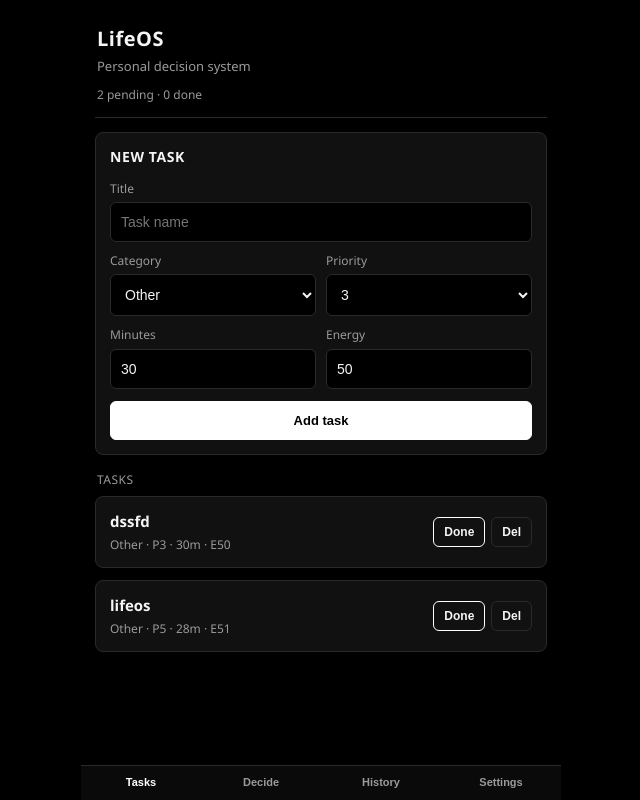
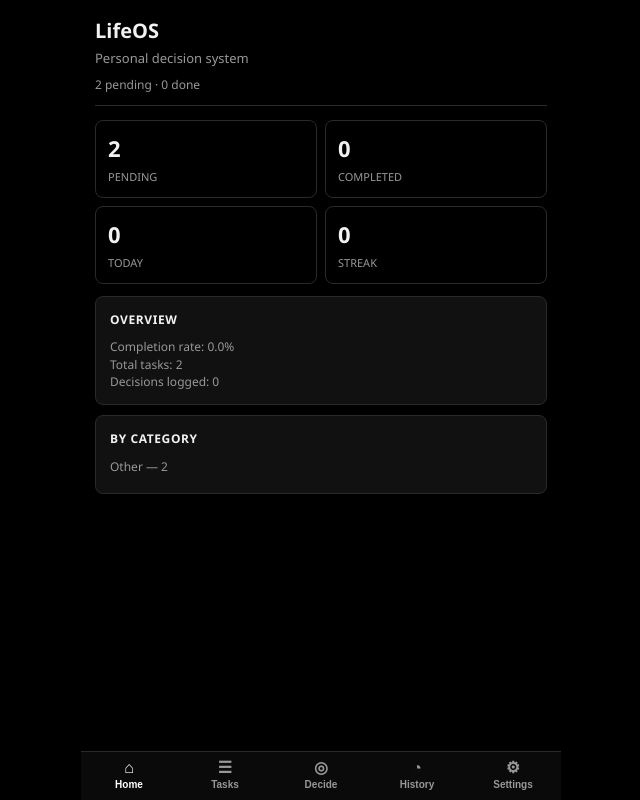
Before and after one commit to kigaminglive/LifeOS-Web, a FastAPI app: page / in a window 1280 px wide. Shown: the whole page, without its empty margins (319-959 px from the left). Run offline with FastAPI, Linux system fonts and the light colour scheme; data comes from the database, SQL or seed files in the repository; data that the repository does not hold is empty.

Commit message:
Dashboard filters edit analytics due dates nav icons

```diff
--- a/app/database.py
+++ b/app/database.py
@@ -31,6 +31,12 @@ def init_db():
         )
     """)
 
+    # older DBs ke liye deadline column safe add
+    try:
+        cur.execute("ALTER TABLE tasks ADD COLUMN deadline TEXT")
+    except Exception:
+        pass
+
     cur.execute("""
         CREATE TABLE IF NOT EXISTS decisions (
             id INTEGER PRIMARY KEY AUTOINCREMENT,
--- a/main.py
+++ b/main.py
@@ -1,37 +1,48 @@
 from fastapi import FastAPI, Request, Form
-from fastapi.responses import HTMLResponse, RedirectResponse
+from fastapi.responses import HTMLResponse, RedirectResponse, StreamingResponse
 from fastapi.staticfiles import StaticFiles
 from fastapi.templating import Jinja2Templates
+import csv
+import io
 
 from app.database import init_db
 from app.models import (
-    create_task, get_tasks, complete_task, delete_task,
-    get_decisions, clear_tasks, clear_history
+    create_task, get_tasks, get_task, update_task,
+    complete_task, delete_task, get_decisions,
+    clear_tasks, clear_history, get_analytics
 )
 from app.decision import get_recommendation
 
 app = FastAPI(title="LifeOS")
 app.mount("/static", StaticFiles(directory="static"), name="static")
 templates = Jinja2Templates(directory="templates")
-
 init_db()
 
 
-def base_context():
+def base_context(filter_status="all"):
+    if filter_status in ("pending", "completed"):
+        tasks = get_tasks(filter_status)
+    else:
+        tasks = get_tasks()
+        filter_status = "all"
+
     return {
-        "tasks": get_tasks(),
+        "tasks": tasks,
+        "filter_status": filter_status,
         "pending_count": len(get_tasks("pending")),
         "completed_count": len(get_tasks("completed")),
         "history": get_decisions(),
+        "analytics": get_analytics(),
         "recommendation": None,
+        "edit_task": None,
     }
 
 
 @app.get("/", response_class=HTMLResponse)
-def home(request: Request):
-    ctx = base_context()
+def home(request: Request, tab: str = "home", filter: str = "all"):
+    ctx = base_context(filter)
     ctx["request"] = request
-    ctx["active"] = "tasks"
+    ctx["active"] = tab if tab in ("home", "tasks", "decide", "history", "settings") else "home"
     return templates.TemplateResponse(request=request, name="index.html", context=ctx)
 
 
@@ -42,8 +53,33 @@ def add_task(
     priority: int = Form(3),
     estimated_minutes: int = Form(30),
     energy_required: int = Form(50),
+    deadline: str = Form(""),
 ):
-    create_task(title, category, priority, estimated_minutes, energy_required)
+    create_task(title, category, priority, estimated_minutes, energy_required, deadline=deadline or None)
+    return RedirectResponse("/?tab=tasks", status_code=303)
+
+
+@app.get("/tasks/{task_id}/edit", response_class=HTMLResponse)
+def edit_page(request: Request, task_id: int):
+    task = get_task(task_id)
+    if not task:
+        return RedirectResponse("/?tab=tasks", status_code=303)
+    ctx = base_context()
+    ctx.update({"request": request, "active": "tasks", "edit_task": task})
+    return templates.TemplateResponse(request=request, name="index.html", context=ctx)
+
+
+@app.post("/tasks/{task_id}/edit")
+def edit_save(
+    task_id: int,
+    title: str = Form(...),
+    category: str = Form("Other"),
+    priority: int = Form(3),
+    estimated_minutes: int = Form(30),
+    energy_required: int = Form(50),
+    deadline: str = Form(""),
+):
+    update_task(task_id, title, category, priority, estimated_minutes, energy_required, deadline or None)
     return RedirectResponse("/?tab=tasks", status_code=303)
 
 
@@ -89,3 +125,23 @@ def settings_clear_history():
 def settings_clear_tasks():
     clear_tasks()
     return RedirectResponse("/?tab=settings", status_code=303)
+
+
+@app.get("/export.csv")
+def export_csv():
+    tasks = get_tasks()
+    buf = io.StringIO()
+    writer = csv.writer(buf)
+    writer.writerow(["id", "title", "category", "priority", "minutes", "energy", "deadline", "status", "created_at", "completed_at"])
+    for t in tasks:
+        writer.writerow([
+            t.get("id"), t.get("title"), t.get("category"), t.get("priority"),
+            t.get("estimated_minutes"), t.get("energy_required"), t.get("deadline"),
+            t.get("status"), t.get("created_at"), t.get("completed_at"),
+        ])
+    buf.seek(0)
+    return StreamingResponse(
+        iter([buf.getvalue()]),
+        media_type="text/csv",
+        headers={"Content-Disposition": "attachment; filename=lifeos_tasks.csv"},
+    )
--- a/static/app.js
+++ b/static/app.js
@@ -1,10 +1,8 @@
 function showTab(id) {
   document.querySelectorAll(".panel").forEach((p) => p.classList.remove("active"));
   document.querySelectorAll(".nav button").forEach((b) => b.classList.remove("active"));
-
   const panel = document.getElementById(id);
   if (panel) panel.classList.add("active");
-
   const btn = document.querySelector(`.nav button[data-tab="${id}"]`);
   if (btn) btn.classList.add("active");
 }
@@ -21,7 +19,6 @@ if (energy && energyVal) {
   });
 }
 
-// URL tab support (?tab=settings)
 const params = new URLSearchParams(window.location.search);
 const tab = params.get("tab");
 if (tab) showTab(tab);
--- a/static/style.css
+++ b/static/style.css
@@ -1,23 +1,20 @@
 :root {
-  --bg: #000000;
+  --bg: #000;
   --panel: #0a0a0a;
-  --card: #111111;
+  --card: #111;
   --line: #2a2a2a;
-  --text: #f5f5f5;
-  --muted: #9a9a9a;
-  --white: #ffffff;
+  --text: #f2f2f2;
+  --muted: #989898;
+  --white: #fff;
 }
 
-* {
-  box-sizing: border-box;
-  -webkit-tap-highlight-color: transparent;
-}
+* { box-sizing: border-box; -webkit-tap-highlight-color: transparent; }
 
 body {
   margin: 0;
   background: var(--bg);
   color: var(--text);
-  font-family: "Segoe UI", Tahoma, Geneva, Verdana, sans-serif;
+  font-family: "Segoe UI", Tahoma, sans-serif;
   font-size: 15px;
   line-height: 1.45;
 }
@@ -26,12 +23,12 @@ body {
   max-width: 480px;
   margin: 0 auto;
   min-height: 100vh;
-  padding: 18px 14px 70px;
+  padding: 16px 14px 78px;
 }
 
 .header {
-  padding: 6px 2px 14px;
   border-bottom: 1px solid var(--line);
+  padding-bottom: 12px;
   margin-bottom: 14px;
 }
 
@@ -39,7 +36,6 @@ body {
   margin: 0;
   font-size: 20px;
   font-weight: 700;
-  letter-spacing: 0.5px;
 }
 
 .header p {
@@ -49,36 +45,39 @@ body {
 }
 
 .counts {
-  margin-top: 10px;
+  margin-top: 8px;
   color: var(--muted);
   font-size: 12px;
 }
 
 .nav {
   position: fixed;
-  left: 0;
-  right: 0;
-  bottom: 0;
+  left: 0; right: 0; bottom: 0;
+  max-width: 480px;
+  margin: 0 auto;
+  display: grid;
+  grid-template-columns: repeat(5, 1fr);
   background: var(--panel);
   border-top: 1px solid var(--line);
-  display: grid;
-  grid-template-columns: repeat(4, 1fr);
-  max-width: 480px;
-  margin: 0 auto;
-  z-index: 20;
+  z-index: 30;
 }
 
 .nav button {
-  background: transparent;
+  background: none;
   border: 0;
   color: var(--muted);
-  padding: 10px 4px 12px;
-  font-size: 11px;
+  padding: 8px 2px 10px;
+  font-size: 10px;
   font-weight: 600;
 }
 
-.nav button.active {
-  color: var(--white);
+.nav button.active { color: var(--white); }
+
+.nav .ico {
+  display: block;
+  font-size: 16px;
+  line-height: 1;
+  margin-bottom: 3px;
 }
 
 .panel { display: none; }
@@ -89,15 +88,14 @@ body {
   border: 1px solid var(--line);
   border-radius: 8px;
   padding: 14px;
-  margin-bottom: 12px;
+  margin-bottom: 10px;
 }
 
 .card h2 {
-  margin: 0 0 12px;
-  font-size: 14px;
-  font-weight: 700;
+  margin: 0 0 10px;
+  font-size: 12px;
+  letter-spacing: 0.6px;
   text-transform: uppercase;
-  letter-spacing: 0.6px;
 }
 
 label {
@@ -113,13 +111,11 @@ input, select {
   color: var(--text);
   border: 1px solid var(--line);
   border-radius: 6px;
-  padding: 11px 10px;
+  padding: 10px;
   font-size: 14px;
 }
 
-input[type="range"] {
-  padding: 0;
-}
+input[type="range"] { padding: 0; }
 
 .grid-2 {
   display: grid;
@@ -132,37 +128,44 @@ input[type="range"] {
   background: var(--white);
   color: #000;
   border-radius: 6px;
-  padding: 11px 12px;
+  padding: 10px 12px;
   font-size: 13px;
   font-weight: 700;
-  cursor: pointer;
 }
 
-.btn.block {
-  width: 100%;
-  margin-top: 12px;
+.btn.block { width: 100%; margin-top: 12px; }
+.btn.ghost { background: transparent; color: var(--text); }
+.btn.danger { background: transparent; color: var(--text); border-color: var(--line); }
+.btn.small { padding: 7px 9px; font-size: 12px; }
+
+.filters {
+  display: grid;
+  grid-template-columns: 1fr 1fr 1fr;
+  gap: 8px;
+  margin-bottom: 12px;
 }
 
-.btn.ghost {
-  background: transparent;
-  color: var(--text);
+.filters a {
+  text-align: center;
+  text-decoration: none;
+  color: var(--muted);
+  border: 1px solid var(--line);
+  border-radius: 6px;
+  padding: 8px;
+  font-size: 12px;
+  font-weight: 600;
 }
 
-.btn.danger {
-  background: transparent;
-  color: var(--text);
-  border-color: var(--line);
-}
-
-.btn.small {
-  padding: 7px 10px;
-  font-size: 12px;
+.filters a.active {
+  color: #000;
+  background: var(--white);
+  border-color: var(--white);
 }
 
 .list-title {
-  margin: 16px 2px 8px;
+  margin: 14px 2px 8px;
   color: var(--muted);
-  font-size: 12px;
+  font-size: 11px;
   text-transform: uppercase;
   letter-spacing: 0.5px;
 }
@@ -174,64 +177,46 @@ input[type="range"] {
   align-items: center;
 }
 
-.task.done {
-  opacity: 0.5;
-}
-
-.task-title {
-  font-weight: 600;
-  margin-bottom: 3px;
-}
-
-.task-meta {
-  color: var(--muted);
-  font-size: 12px;
-}
-
-.task-actions {
-  display: flex;
-  gap: 6px;
-}
+.task.done { opacity: 0.5; }
+.task-title { font-weight: 600; margin-bottom: 3px; }
+.task-meta { color: var(--muted); font-size: 12px; }
+.task-actions { display: flex; gap: 6px; flex-wrap: wrap; justify-content: flex-end; }
 
 .empty {
   border: 1px dashed var(--line);
   border-radius: 8px;
-  padding: 24px 12px;
+  padding: 22px 12px;
   text-align: center;
   color: var(--muted);
   font-size: 13px;
 }
 
-.result-title {
-  font-size: 18px;
-  font-weight: 700;
-  margin: 4px 0 8px;
+.stat-grid {
+  display: grid;
+  grid-template-columns: 1fr 1fr;
+  gap: 8px;
 }
 
-.result-score {
-  font-size: 13px;
-  color: var(--muted);
-  margin-bottom: 10px;
+.stat {
+  border: 1px solid var(--line);
+  border-radius: 8px;
+  padding: 12px;
 }
 
-.reason {
-  color: var(--muted);
-  font-size: 13px;
-  margin: 4px 0;
+.stat .n {
+  font-size: 22px;
+  font-weight: 700;
 }
 
-.history-item .htitle {
-  font-weight: 600;
-  margin-bottom: 4px;
+.stat .l {
+  color: var(--muted);
+  font-size: 11px;
+  margin-top: 4px;
+  text-transform: uppercase;
 }
 
-.history-item .hmeta {
-  color: var(--muted);
-  font-size: 12px;
-}
-
-.settings-note {
-  color: var(--muted);
-  font-size: 13px;
-  margin-bottom: 12px;
-}
+.result-title { font-size: 18px; font-weight: 700; margin: 4px 0 8px; }
+.result-score { color: var(--muted); font-size: 13px; margin-bottom: 8px; }
+.reason { color: var(--muted); font-size: 13px; margin: 4px 0; }
+.htitle { font-weight: 600; margin-bottom: 4px; }
+.hmeta { color: var(--muted); font-size: 12px; }
--- a/templates/index.html
+++ b/templates/index.html
@@ -18,13 +18,85 @@
       <div class="counts">{{ pending_count }} pending · {{ completed_count }} done</div>
     </header>
 
+    <!-- HOME / DASHBOARD -->
+    <section id="home" class="panel {% if active == 'home' %}active{% endif %}">
+      <div class="stat-grid">
+        <div class="stat"><div class="n">{{ analytics.pending }}</div><div class="l">Pending</div></div>
+        <div class="stat"><div class="n">{{ analytics.completed }}</div><div class="l">Completed</div></div>
+        <div class="stat"><div class="n">{{ analytics.completed_today }}</div><div class="l">Today</div></div>
+        <div class="stat"><div class="n">{{ analytics.streak }}</div><div class="l">Streak</div></div>
+      </div>
+
+      <div class="card" style="margin-top:12px;">
+        <h2>Overview</h2>
+        <div class="hmeta">Completion rate: {{ analytics.rate }}%</div>
+        <div class="hmeta">Total tasks: {{ analytics.total }}</div>
+        <div class="hmeta">Decisions logged: {{ analytics.history_count }}</div>
+      </div>
+
+      <div class="card">
+        <h2>By category</h2>
+        {% if analytics.categories %}
+          {% for cat, count in analytics.categories %}
+          <div class="hmeta" style="margin:4px 0;">{{ cat }} — {{ count }}</div>
+          {% endfor %}
+        {% else %}
+          <div class="empty">No data yet.</div>
+        {% endif %}
+      </div>
+    </section>
+
     <!-- TASKS -->
-    <section id="tasks" class="panel {% if active == 'tasks' or not active %}active{% endif %}">
+    <section id="tasks" class="panel {% if active == 'tasks' %}active{% endif %}">
+      <div class="filters">
+        <a href="/?tab=tasks&filter=all" class="{% if filter_status == 'all' %}active{% endif %}">All</a>
+        <a href="/?tab=tasks&filter=pending" class="{% if filter_status == 'pending' %}active{% endif %}">Pending</a>
+        <a href="/?tab=tasks&filter=completed" class="{% if filter_status == 'completed' %}active{% endif %}">Done</a>
+      </div>
+
+      {% if edit_task %}
+      <form class="card" action="/tasks/{{ edit_task.id }}/edit" method="post">
+        <h2>Edit task</h2>
+        <label>Title</label>
+        <input type="text" name="title" value="{{ edit_task.title }}" required />
+        <div class="grid-2">
+          <div>
+            <label>Category</label>
+            <select name="category">
+              {% for c in ['College','Coding','Personal','Health','Other'] %}
+              <option value="{{ c }}" {% if edit_task.category == c %}selected{% endif %}>{{ c }}</option>
+              {% endfor %}
+            </select>
+          </div>
+          <div>
+            <label>Priority</label>
+            <select name="priority">
+              {% for p in [1,2,3,4,5] %}
+              <option value="{{ p }}" {% if edit_task.priority == p %}selected{% endif %}>{{ p }}</option>
+              {% endfor %}
+            </select>
+          </div>
+        </div>
+        <div class="grid-2">
+          <div>
+            <label>Minutes</label>
+            <input type="number" name="estimated_minutes" value="{{ edit_task.estimated_minutes }}" min="5" />
+          </div>
+          <div>
+            <label>Energy</label>
+            <input type="number" name="energy_required" value="{{ edit_task.energy_required }}" min="0" max="100" />
+          </div>
+        </div>
+        <label>Due date</label>
+        <input type="date" name="deadline" value="{{ edit_task.deadline or '' }}" />
+        <button class="btn block" type="submit">Save changes</button>
+        <a class="btn block ghost" href="/?tab=tasks" style="display:block;text-align:center;text-decoration:none;margin-top:8px;">Cancel</a>
+      </form>
+      {% else %}
       <form class="card" action="/tasks/add" method="post">
         <h2>New task</h2>
         <label>Title</label>
         <input type="text" name="title" placeholder="Task name" required />
-
         <div class="grid-2">
           <div>
             <label>Category</label>
@@ -47,7 +119,6 @@
             </select>
           </div>
         </div>
-
         <div class="grid-2">
           <div>
             <label>Minutes</label>
@@ -58,37 +129,34 @@
             <input type="number" name="energy_required" value="50" min="0" max="100" />
           </div>
         </div>
-
+        <label>Due date</label>
+        <input type="date" name="deadline" />
         <button class="btn block" type="submit">Add task</button>
       </form>
+      {% endif %}
 
       <div class="list-title">Tasks</div>
-
       {% if tasks %}
         {% for task in tasks %}
         <div class="card task {% if task.status == 'completed' %}done{% endif %}">
           <div>
-            <div class="task-title">
-              {% if task.status == 'completed' %}[done] {% endif %}{{ task.title }}
-            </div>
+            <div class="task-title">{% if task.status == 'completed' %}[done] {% endif %}{{ task.title }}</div>
             <div class="task-meta">
               {{ task.category }} · P{{ task.priority }} · {{ task.estimated_minutes }}m · E{{ task.energy_required }}
+              {% if task.deadline %} · due {{ task.deadline }}{% endif %}
             </div>
           </div>
           <div class="task-actions">
             {% if task.status != 'completed' %}
-            <form action="/tasks/{{ task.id }}/complete" method="post">
-              <button class="btn small ghost" type="submit">Done</button>
-            </form>
+            <form action="/tasks/{{ task.id }}/complete" method="post"><button class="btn small ghost" type="submit">Done</button></form>
             {% endif %}
-            <form action="/tasks/{{ task.id }}/delete" method="post">
-              <button class="btn small danger" type="submit">Del</button>
-            </form>
+            <a class="btn small ghost" href="/tasks/{{ task.id }}/edit" style="text-decoration:none;">Edit</a>
+            <form action="/tasks/{{ task.id }}/delete" method="post"><button class="btn small danger" type="submit">Del</button></form>
           </div>
         </div>
         {% endfor %}
       {% else %}
-        <div class="empty">No tasks yet.</div>
+        <div class="empty">No tasks in this filter.</div>
       {% endif %}
     </section>
 
@@ -96,7 +164,6 @@
     <section id="decide" class="panel {% if active == 'decide' %}active{% endif %}">
       <form class="card" action="/decide" method="post">
         <h2>Current state</h2>
-
         <label>Mood</label>
         <select name="mood">
           {% set current_mood = mood if mood is defined else 'Neutral' %}
@@ -104,11 +171,8 @@
           <option value="{{ m }}" {% if current_mood == m %}selected{% endif %}>{{ m }}</option>
           {% endfor %}
         </select>
-
         <label>Energy: <span id="energyVal">{{ energy if energy is defined else 50 }}</span>%</label>
-        <input type="range" name="energy" id="energy" min="0" max="100"
-               value="{{ energy if energy is defined else 50 }}" />
-
+        <input type="range" name="energy" id="energy" min="0" max="100" value="{{ energy if energy is defined else 50 }}" />
         <label>Available time</label>
         {% set current_time = available_time if available_time is defined else '30 min' %}
         <select name="available_time">
@@ -116,10 +180,8 @@
           <option value="{{ t }}" {% if current_time == t %}selected{% endif %}>{{ t }}</option>
           {% endfor %}
         </select>
-
         <button class="btn block" type="submit">Get recommendation</button>
       </form>
-
       {% if recommendation %}
       <div class="card">
         <h2>Recommendation</h2>
@@ -130,7 +192,7 @@
         {% endfor %}
       </div>
       {% else %}
-        <div class="empty">No recommendation yet.</div>
+      <div class="empty">No recommendation yet.</div>
       {% endif %}
     </section>
 
@@ -139,11 +201,9 @@
       <div class="list-title">Decision history</div>
       {% if history %}
         {% for h in history %}
-        <div class="card history-item">
+        <div class="card">
           <div class="htitle">{{ h.task_title }}</div>
-          <div class="hmeta">
-            Score {{ h.score }} · {{ h.mood }} · E{{ h.energy }} · {{ h.available_time }}
-          </div>
+          <div class="hmeta">Score {{ h.score }} · {{ h.mood }} · E{{ h.energy }} · {{ h.available_time }}</div>
           <div class="hmeta" style="margin-top:6px;">{{ h.reason }}</div>
         </div>
         {% endfor %}
@@ -155,36 +215,28 @@
     <!-- SETTINGS -->
     <section id="settings" class="panel {% if active == 'settings' %}active{% endif %}">
       <div class="card">
-        <h2>Settings</h2>
-        <div class="settings-note">
-          Local data controls. Clearing tasks also clears related history.
-        </div>
-
+        <h2>Data</h2>
+        <a class="btn block ghost" href="/export.csv" style="display:block;text-align:center;text-decoration:none;">Export CSV</a>
         <form action="/settings/clear-history" method="post" onsubmit="return confirm('Clear history?')">
-          <button class="btn block ghost" type="submit">Clear history</button>
+          <button class="btn block ghost" type="submit" style="margin-top:10px;">Clear history</button>
         </form>
-
         <form action="/settings/clear-tasks" method="post" onsubmit="return confirm('Delete all tasks?')">
           <button class="btn block danger" type="submit" style="margin-top:10px;">Clear all tasks</button>
         </form>
       </div>
-
       <div class="card">
         <h2>About</h2>
-        <div class="settings-note">
-          LifeOS Web<br />
-          Decision + task system<br />
-          Black / white interface
-        </div>
+        <div class="hmeta">LifeOS Web · decision + tasks · black/white UI</div>
       </div>
     </section>
   </div>
 
   <nav class="nav">
-    <button type="button" data-tab="tasks" class="{% if active == 'tasks' or not active %}active{% endif %}">Tasks</button>
-    <button type="button" data-tab="decide" class="{% if active == 'decide' %}active{% endif %}">Decide</button>
-    <button type="button" data-tab="history" class="{% if active == 'history' %}active{% endif %}">History</button>
-    <button type="button" data-tab="settings" class="{% if active == 'settings' %}active{% endif %}">Settings</button>
+    <button type="button" data-tab="home" class="{% if active == 'home' %}active{% endif %}"><span class="ico">⌂</span>Home</button>
+    <button type="button" data-tab="tasks" class="{% if active == 'tasks' %}active{% endif %}"><span class="ico">☰</span>Tasks</button>
+    <button type="button" data-tab="decide" class="{% if active == 'decide' %}active{% endif %}"><span class="ico">◎</span>Decide</button>
+    <button type="button" data-tab="history" class="{% if active == 'history' %}active{% endif %}"><span class="ico">◔</span>History</button>
+    <button type="button" data-tab="settings" class="{% if active == 'settings' %}active{% endif %}"><span class="ico">⚙</span>Settings</button>
   </nav>
 
   <script src="/static/app.js"></script>
```
Also changed, not shown: app/decision.py (+7 -1 lines), app/models.py (+73 -3 lines).
